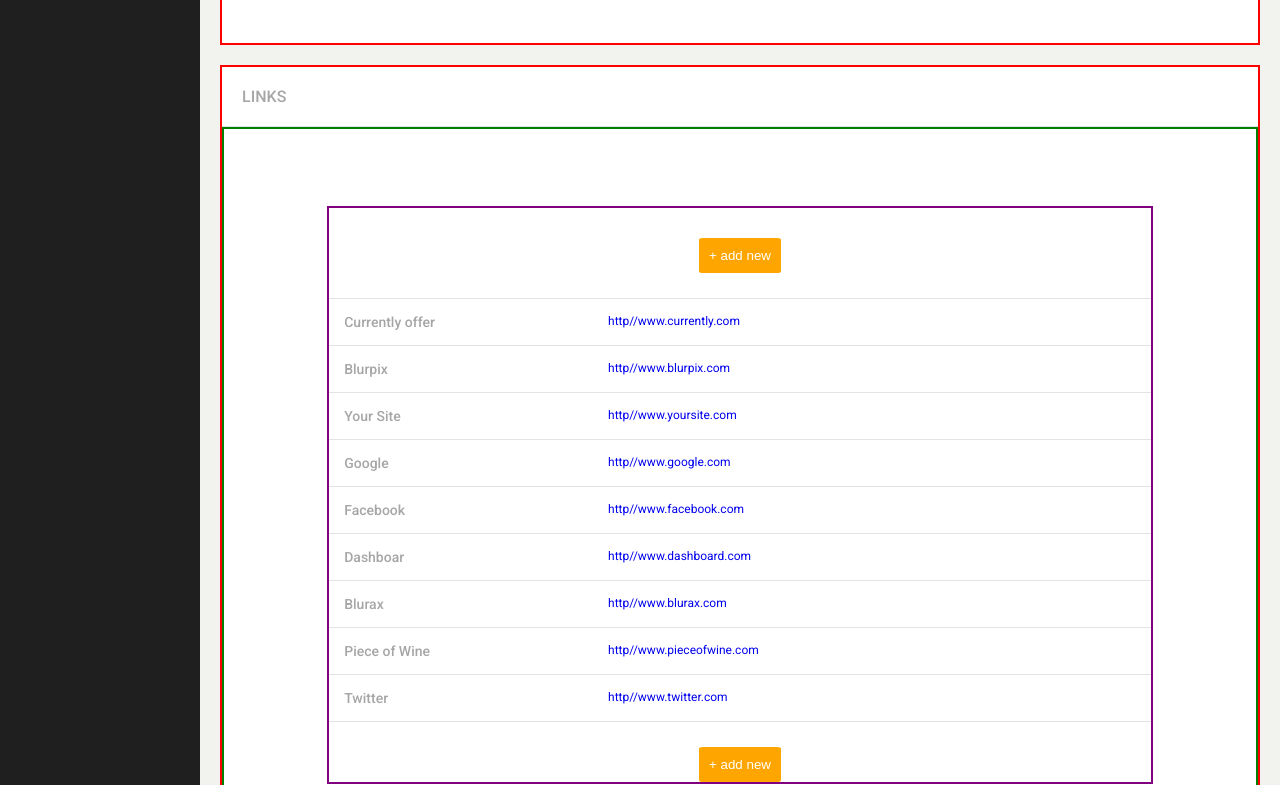
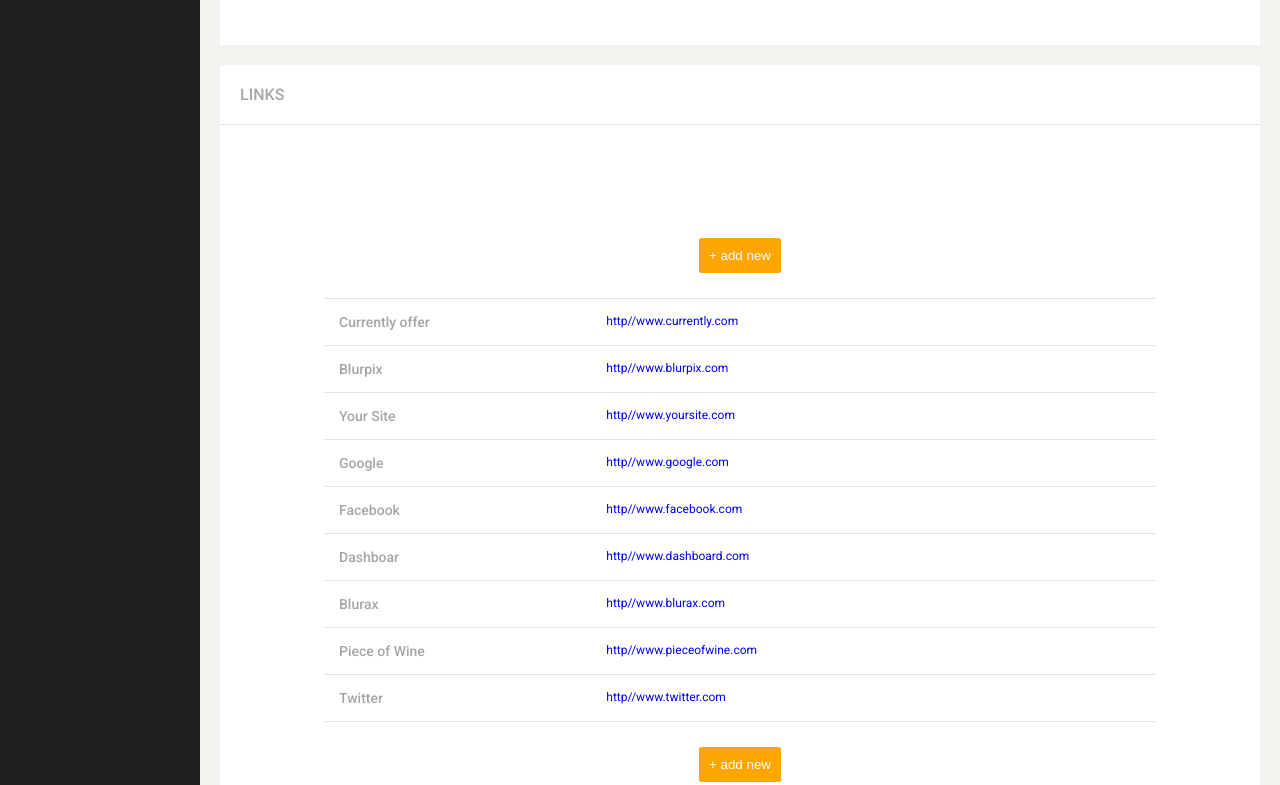
Before and after one commit to dave8git/dashboard-project, a plain HTML site: page index.html in a window 1280 px wide. Shown: the part 832-1617 px from the top of the page. Drawn offline with nearby package versions, Linux system fonts and the light colour scheme.

Commit message:
fix hidden-menu

```diff
--- a/sass/style.scss
+++ b/sass/style.scss
@@ -491,19 +491,19 @@
 .content {
     display: flex;
     flex-direction: column;
-    border: 2px solid red;
+    /*border: 2px solid red;*/
 }
 
 .links-wrapper {
     display: flex;
     align-items: center;
     justify-content: center;
-    border: 2px solid green;
+    /*border: 2px solid green;*/
 }
 
 .container-2 {
     width: 80%; // na to musisz uważać, bo może się gryźć z szerokością innych sekcji, do których nie zaglądałem
-    border: 2px solid purple;
+    /*border: 2px solid purple;*/
 }
 @media (max-width: 991px) {
     *{
```
Also changed, not shown: css/style.css, 1 other file.
